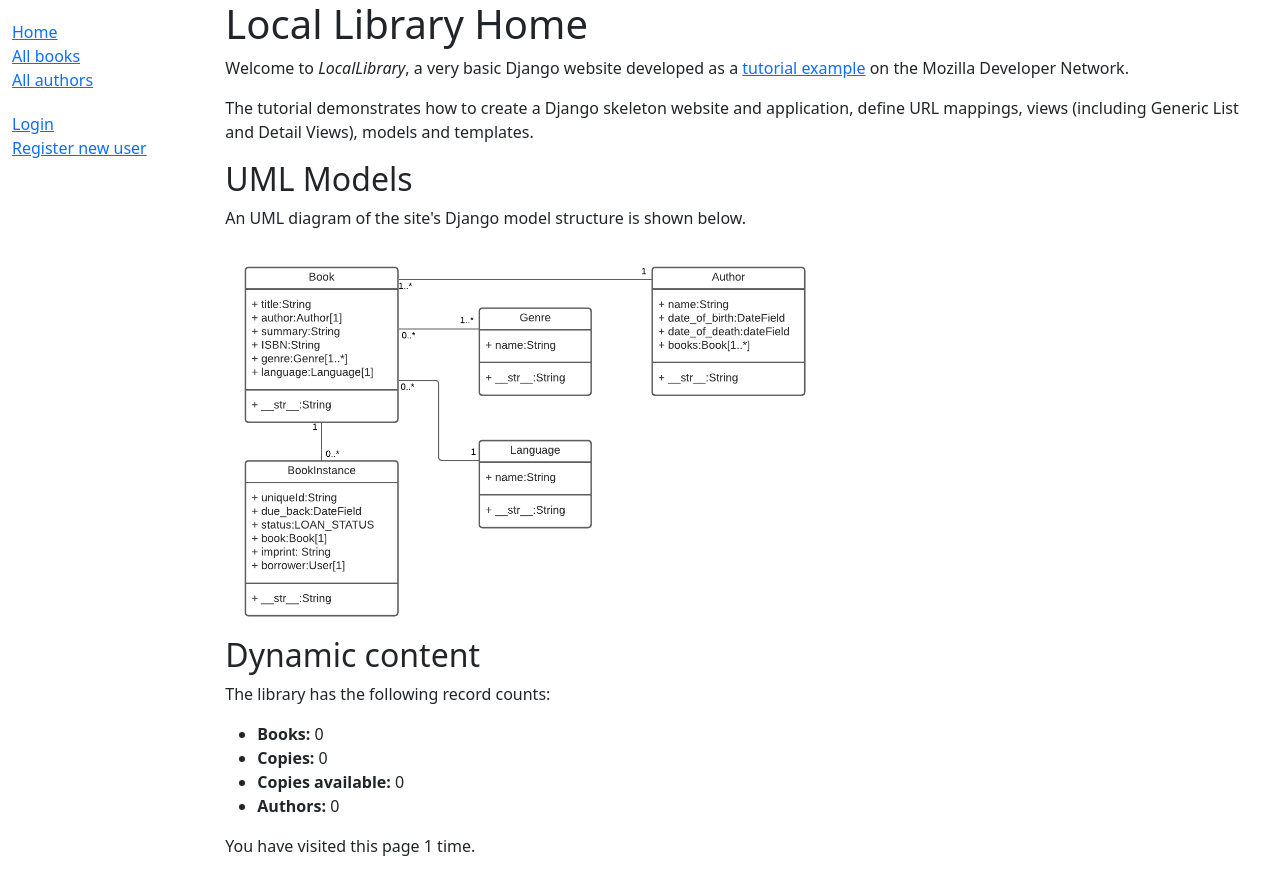
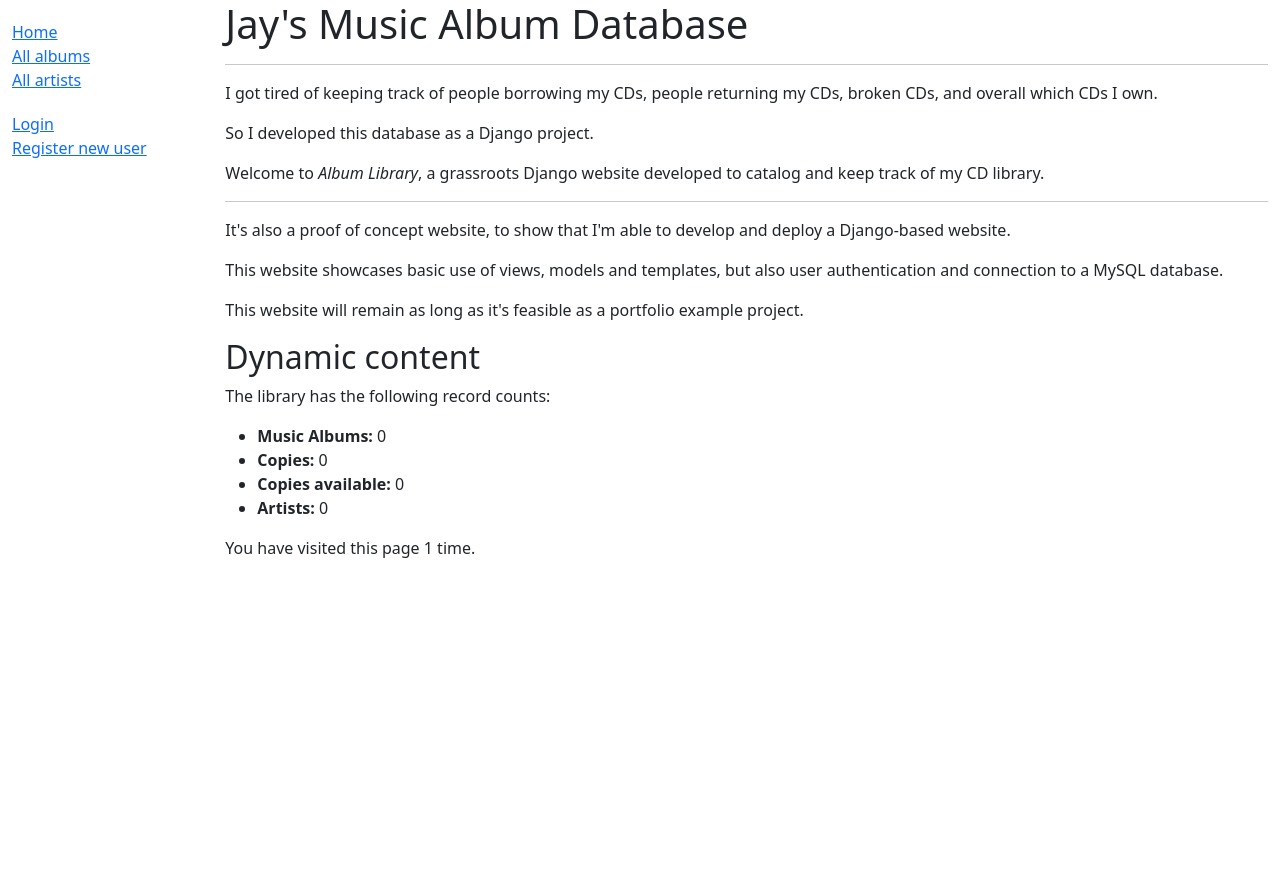
Before and after one commit to jaymaverick/album-library, a Django app: page /catalog/ in a window 1280 px wide. After the commit the page ends 558 px from the top, so only its background shows below. Run offline with Django 4.2, Linux system fonts and the light colour scheme; data that the repository does not hold is empty.

Commit message:
major update

```diff
--- a/catalog/templates/base_generic.html
+++ b/catalog/templates/base_generic.html
@@ -21,8 +21,8 @@
   {% block sidebar %}
   <ul class="sidebar-nav">
     <li><a href="{% url 'index' %}">Home</a></li>
-    <li><a href="{% url 'books' %}">All books</a></li>
-    <li><a href="{% url 'authors' %}">All authors</a></li>
+    <li><a href="{% url 'books' %}">All albums</a></li>
+    <li><a href="{% url 'authors' %}">All artists</a></li>
   </ul>
 
   <ul class="sidebar-nav">
--- a/catalog/templates/catalog/author_confirm_delete.html
+++ b/catalog/templates/catalog/author_confirm_delete.html
@@ -2,9 +2,9 @@
 
 {% block content %}
 
-<h1>Delete Author</h1>
+<h1>Delete Artist</h1>
 
-<p>Are you sure you want to delete the author: {{ author }}?</p>
+<p>Are you sure you want to delete the artist: {{ author }}?</p>
 
 <form action="" method="POST">
   {% csrf_token %}
--- a/catalog/templates/catalog/author_detail.html
+++ b/catalog/templates/catalog/author_detail.html
@@ -2,11 +2,11 @@
 
 {% block content %}
 
-<h1>Author: {{ author }} </h1>
+<h1>Artist: {{ artist }} </h1>
 <p>{{author.date_of_birth}} - {% if author.date_of_death %}{{author.date_of_death}}{% endif %}</p>
 
 <div style="margin-left:20px;margin-top:20px">
-<h4>Books</h4>
+<h4>Albums</h4>
 
 <dl>
 {% for book in author.book_set.all %}
--- a/catalog/templates/catalog/author_list.html
+++ b/catalog/templates/catalog/author_list.html
@@ -2,7 +2,7 @@
 
 {% block content %}
 
-<h1>Author List</h1>
+<h1>Artist List</h1>
 
 {% if author_list %}
   <ul>
@@ -17,7 +17,7 @@
 
  </ul>
 {% else %}
-  <p>There are no authors available.</p>
+  <p>There are no artists available.</p>
 {% endif %}
 
 
--- a/catalog/templates/catalog/book_confirm_delete.html
+++ b/catalog/templates/catalog/book_confirm_delete.html
@@ -2,9 +2,9 @@
 
 {% block content %}
 
-<h1>Delete Book</h1>
+<h1>Delete Album</h1>
 
-<p>Are you sure you want to delete the book: {{ book }}?</p>
+<p>Are you sure you want to delete the album: {{ book }}?</p>
 
 <form action="" method="POST">
   {% csrf_token %}
--- a/catalog/templates/catalog/book_detail.html
+++ b/catalog/templates/catalog/book_detail.html
@@ -4,8 +4,8 @@
 
 <h1>Title: {{ book.title }}</h1>
 
-<p><strong>Author:</strong> <a href="{{ book.author.get_absolute_url }}">{{ book.author }}</a></p>
-<p><strong>Summary:</strong> {{ book.summary }}</p>
+<p><strong>Artist:</strong> <a href="{{ book.author.get_absolute_url }}">{{ book.author }}</a></p>
+<p><strong>Year:</strong> {{ book.summary }}</p>
 <p><strong>ISBN:</strong> {{ book.isbn }}</p>
 <p><strong>Language:</strong> {{ book.language }}</p>
 <p><strong>Genre:</strong> {{ book.genre.all|join:", " }}</p>
--- a/catalog/templates/catalog/book_list.html
+++ b/catalog/templates/catalog/book_list.html
@@ -1,7 +1,7 @@
 {% extends "base_generic.html" %}
 
 {% block content %}
-    <h1>Book List</h1>
+    <h1>Album List</h1>
 
     {% if book_list %}
     <ul>
@@ -15,6 +15,6 @@
     </ul>
 
     {% else %}
-      <p>There are no books in the library.</p>
+      <p>There are no albums in the library.</p>
     {% endif %}
 {% endblock %}
--- a/catalog/templates/catalog/book_renew_librarian.html
+++ b/catalog/templates/catalog/book_renew_librarian.html
@@ -3,7 +3,7 @@
 {% block content %}
     <h1>Renew: {{book_instance.book.title}}</h1>
     <p>Borrower: {{book_instance.borrower}}</p>
-    <p{% if book_instance.is_overdue %} class="text-danger"{% endif %}>Due date: {{book_instance.due_back}}</p>
+    <p{% if book_instance.is_overdue %} class="text-danger"{% endif %}>Returning when: {{book_instance.due_back}}</p>
 
     <form action="" method="post">
         {% csrf_token %}
--- a/catalog/templates/catalog/bookinstance_list_borrowed_all.html
+++ b/catalog/templates/catalog/bookinstance_list_borrowed_all.html
@@ -1,7 +1,7 @@
 {% extends "base_generic.html" %}
 
 {% block content %}
-    <h1>All Borrowed Books</h1>
+    <h1>All Borrowed Albums</h1>
 
     {% if bookinstance_list %}
     <ul>
@@ -14,6 +14,6 @@
     </ul>
 
     {% else %}
-      <p>There are no books borrowed.</p>
+      <p>There are no albums borrowed.</p>
     {% endif %}
 {% endblock %}
--- a/catalog/templates/catalog/bookinstance_list_borrowed_user.html
+++ b/catalog/templates/catalog/bookinstance_list_borrowed_user.html
@@ -1,7 +1,7 @@
 {% extends "base_generic.html" %}
 
 {% block content %}
-    <h1>Borrowed books</h1>
+    <h1>Borrowed albums</h1>
 
     {% if bookinstance_list %}
     <ul>
@@ -14,6 +14,6 @@
     </ul>
 
     {% else %}
-      <p>There are no books borrowed.</p>
+      <p>There are no albums borrowed.</p>
     {% endif %}
 {% endblock %}
--- a/catalog/templates/index.html
+++ b/catalog/templates/index.html
@@ -1,29 +1,25 @@
 {% extends "base_generic.html" %}
 
 {% block content %}
-<h1>Local Library Home</h1>
+<h1>Jay's Music Album Database</h1>
+<hr>
+<p>I got tired of keeping track of people borrowing my CDs, people returning my CDs, broken CDs, and overall which CDs I own.</p>
+<p>So I developed this database as a Django project.</p>
+<p>Welcome to <em>Album Library</em>, a grassroots Django website developed to catalog and keep track of my CD library.</p>
+<hr>
+<p>It's also a proof of concept website, to show that I'm able to develop and deploy a Django-based website.</p>
+<p>This website showcases basic use of views, models and templates, but also user authentication and connection to a MySQL database.</p>
 
-<p>Welcome to <em>LocalLibrary</em>, a very basic Django website developed as a <a href="https://developer.mozilla.org/en-US/docs/Learn/Server-side/Django/Tutorial_local_library_website">tutorial example</a> on the Mozilla Developer Network.</p>
-<p>The tutorial demonstrates how to create a Django skeleton website and application, define URL mappings, views (including Generic List and Detail Views), models and templates.</p>
-
-
-<h2>UML Models</h2>
-<p>An UML diagram of the site's Django model structure is shown below. </p>
-
-<div>
-{% load static %}
-<img src="{% static 'images/local_library_model_uml.png' %}" alt="My image" width="600px">
-</div>
-
+<p>This website will remain as long as it's feasible as a portfolio example project.</p>
 
 <h2>Dynamic content</h2>
 
 <p>The library has the following record counts:</p>
 <ul>
-<li><strong>Books:</strong> {{ num_books }}</li>
+<li><strong>Music Albums:</strong> {{ num_books }}</li>
 <li><strong>Copies:</strong> {{ num_instances }}</li>
 <li><strong>Copies available:</strong> {{ num_instances_available }}</li>
-<li><strong>Authors:</strong> {{ num_authors }}</li>
+<li><strong>Artists:</strong> {{ num_authors }}</li>
 </ul>
 
 
```
